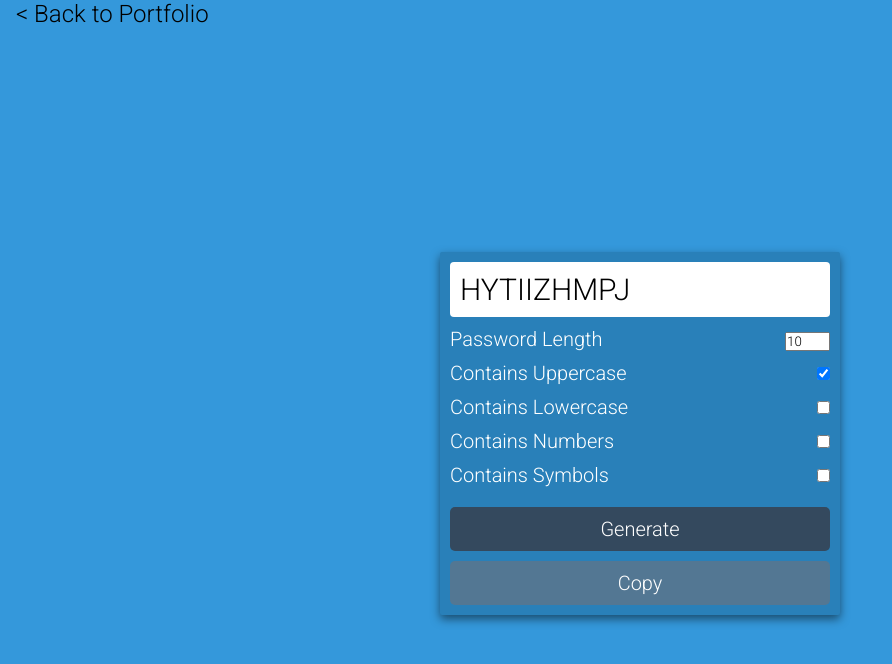
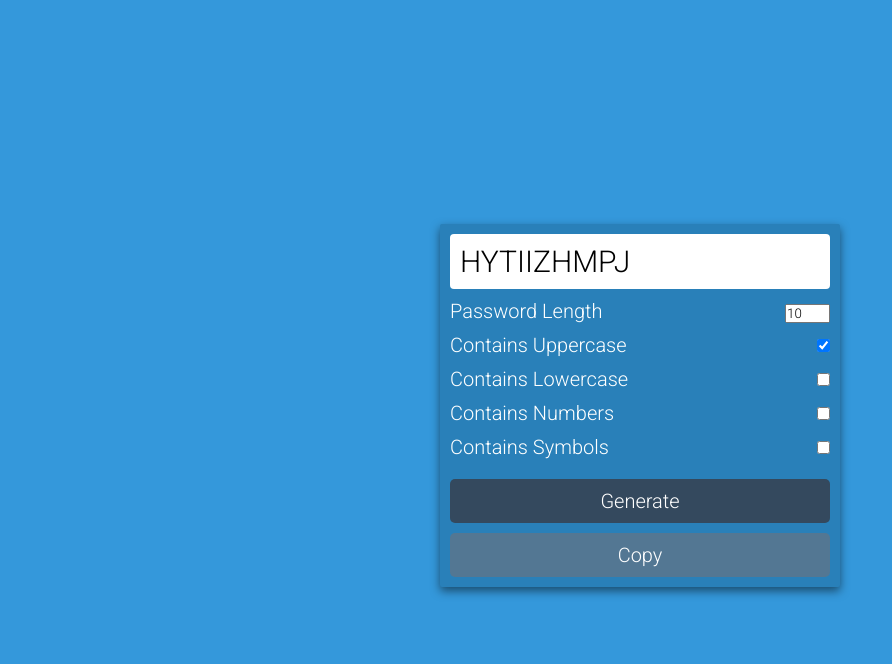
Before and after one commit to devlover717/portfolio, a plain HTML site: page pass-gen-index.html in a window 1280 px wide. Shown: the whole page, without its empty margins (0-892 px from the left). Drawn offline with Linux system fonts and the light colour scheme.

Commit message:
Update pass-gen-index.html

```diff
--- a/pass-gen-index.html
+++ b/pass-gen-index.html
@@ -11,7 +11,7 @@
 </head>
 
 <body>
-    <a id="back" href="index.html">&lt; Back to Portfolio</a>
+
     <div class="main">
         <div class="box">
             <span id="pass-box">Testing</span>
```
